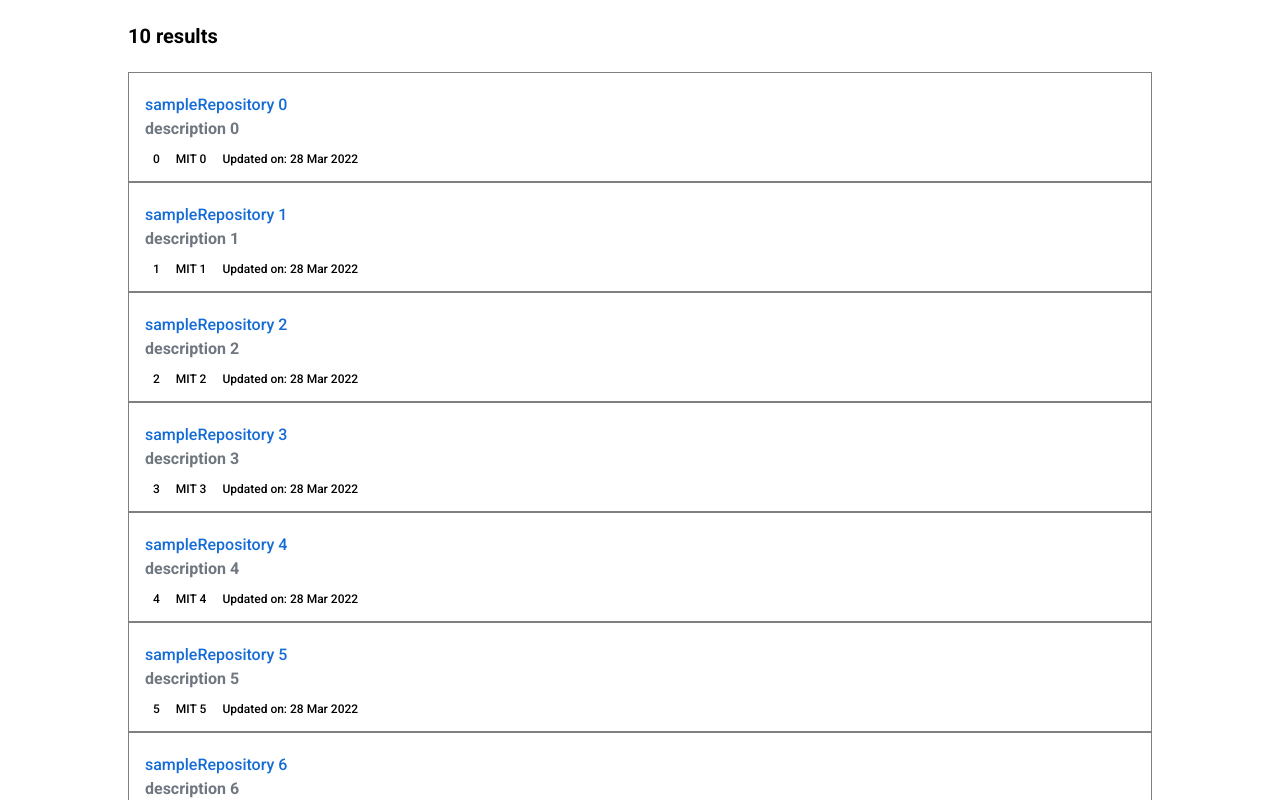
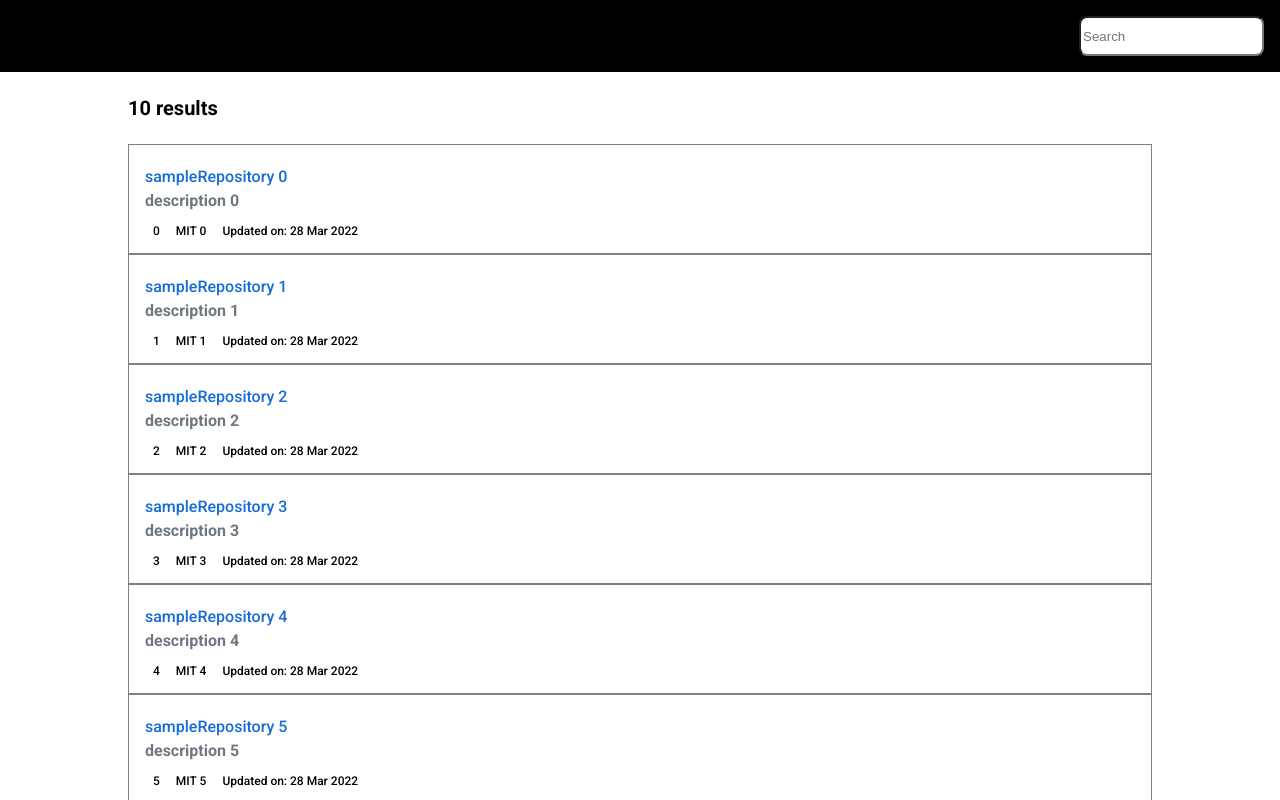
Before and after one commit to ann-kar/github-issues, a Next.js app: page / in a window 1280 px wide. Shown: the top 800 px of the page. Built offline with nearby package versions, Linux system fonts and the light colour scheme.

Commit message:
feat: added header & search input

```diff
--- a/pages/index.tsx
+++ b/pages/index.tsx
@@ -48,6 +48,11 @@ const Home: NextPage = () => {
         <title>Github search</title>
         <meta name="description" content="Generated by create next app" />
       </Head>
+      <header className={styles.header}>
+      <form>
+      <input id="query" className={styles.queryInput} name="query" type="text" placeholder="Search" required />
+      </form>
+      </header>
       <main className={styles.main}>
         <div className={styles.resultsCount}>{resultCount} results</div>
         <div className={styles.resultList}>{displayResults()}</div>
--- a/styles/Home.module.css
+++ b/styles/Home.module.css
@@ -1,8 +1,24 @@
+.header {
+  background: #000;
+  width: 100%;
+  padding: 1rem;
+  display: flex;
+  justify-content: flex-end;
+}
+
+.queryInput {
+  height: 2.5rem;
+  border-radius: 0.5rem;
+}
+
 .container {
+  font-family: 'Roboto';
+  font-weight: 500;
+}
+
+.main {
   width: 80%;
   margin: 0 auto;
-  font-family: 'Roboto';
-  font-weight: 500;
 }
 
 .resultsCount {
```
